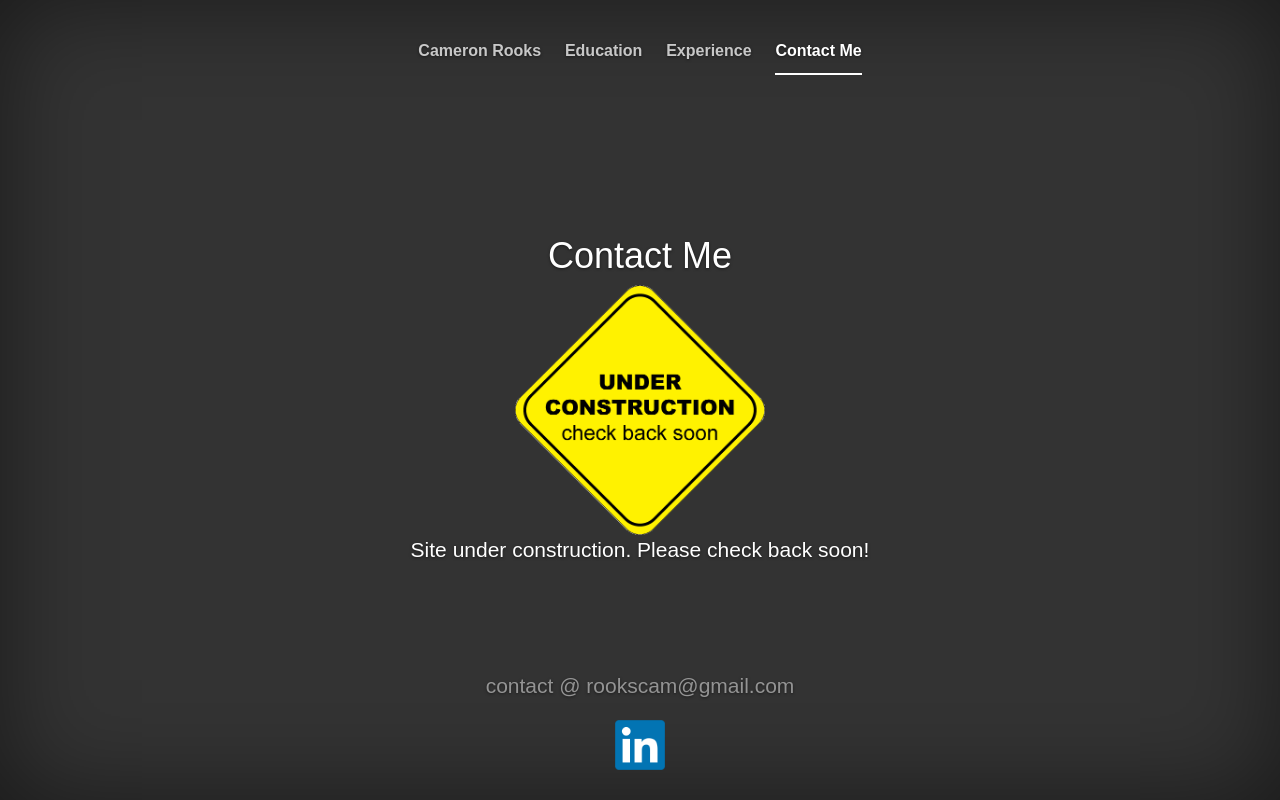
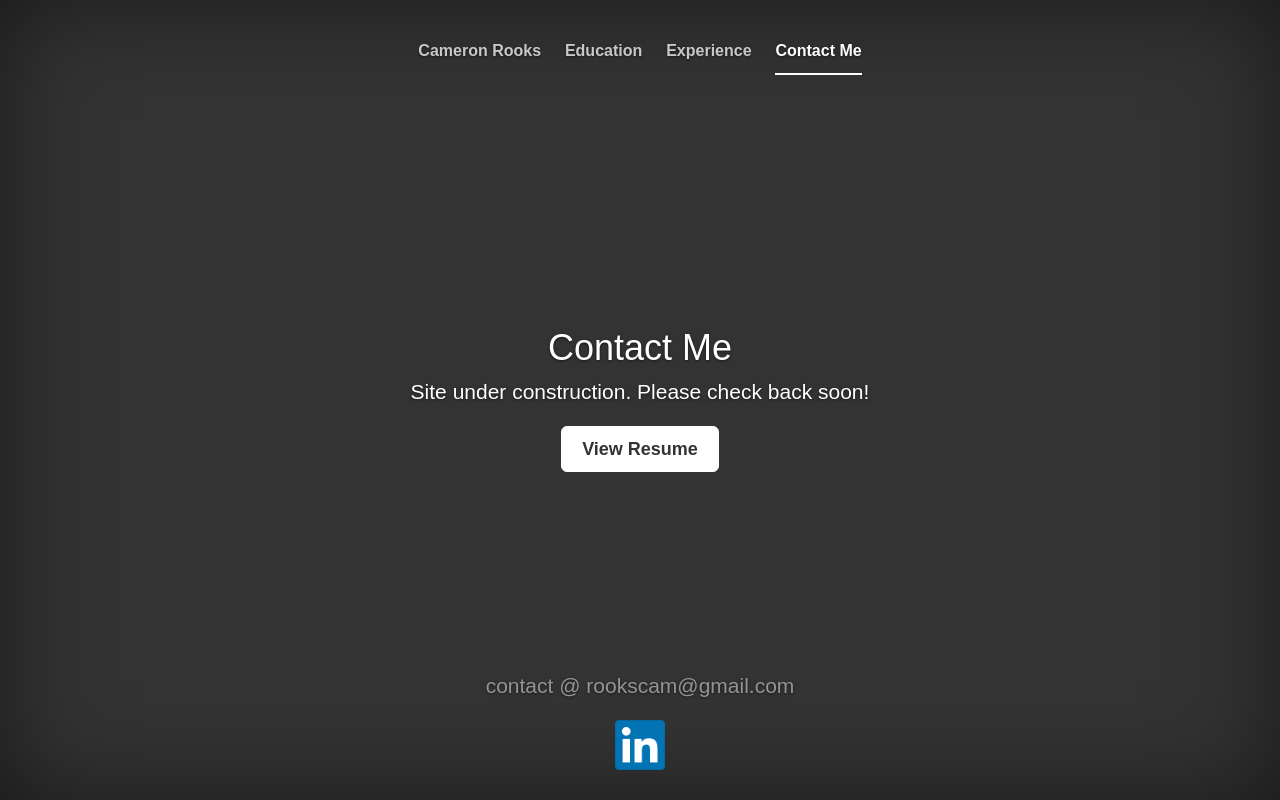
Before and after one commit to rookscam/personal-website, a plain HTML site: page contact.html in a window 1280 px wide. Drawn offline with nearby package versions, Linux system fonts and the light colour scheme; a web font is replaced by a local one.

Commit message:
Added resume button to contact page

```diff
--- a/contact.html
+++ b/contact.html
@@ -57,10 +57,9 @@
           <div class="inner cover">
             <h1 class="cover-heading">Contact Me</h1>
             <!-- <p class="lead">Computer Science student at Michigan State University graduating in May 2017.  Seeking full-time job.</p> -->
-            <img src="under-construction-logo.gif" height="250" width="250">
             <p class="lead">Site under construction.  Please check back soon! </p>
             <p class="lead">
-              <!-- <a href="#" class="btn btn-lg btn-default">About me</a> -->
+              <a href="#" class="btn btn-lg btn-default">View Resume</a>
             </p>
           </div>
 
```
Also changed, not shown: 1 other file.
